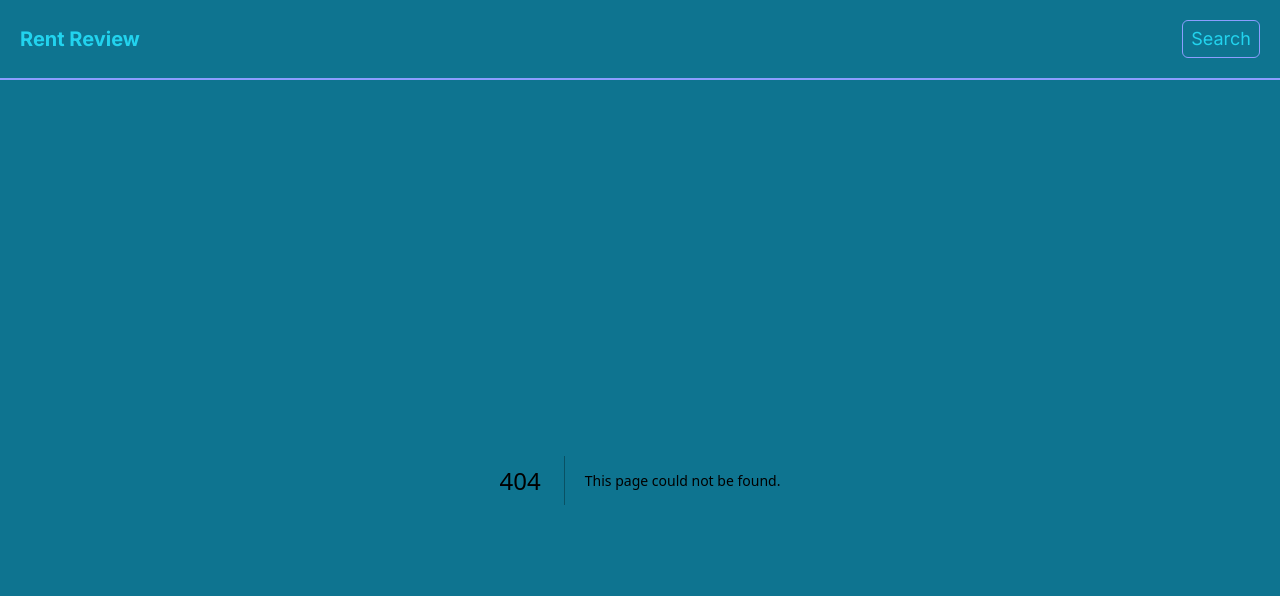
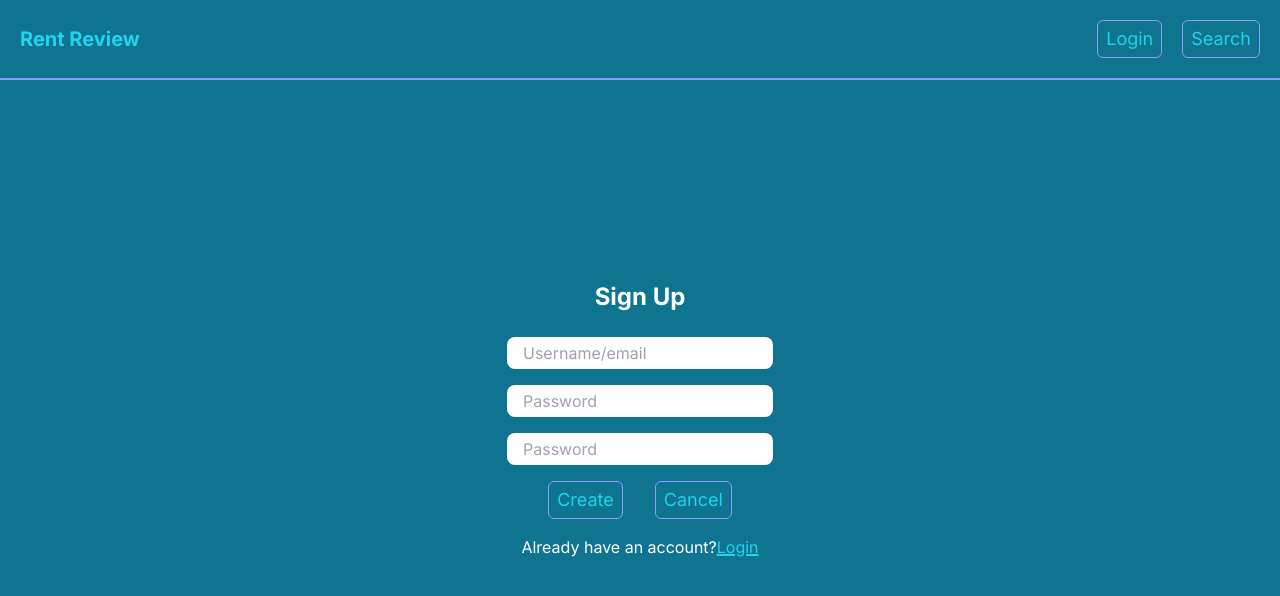
Before and after one commit to CaolanCode/Rent-Review, a Next.js app: page /signup in a window 1280 px wide. Before the commit this address had no page. Shown: the top 596 px of the page. Built offline with nearby package versions, Linux system fonts and the light colour scheme.

Commit message:
commit sign up page and linkBtn component

```diff
--- a/src/app/login/page.js
+++ b/src/app/login/page.js
@@ -1,12 +1,21 @@
 import Button from "@/components/ui/Button"
+import Link from "next/link"
 
 export default function Login() {
   return (
     <div className="flex items-center justify-center h-[90vh] pb-[5vh]">
       <form action="" className="flex flex-col gap-4 items-center">
         <h1 className="text-white font-bold text-2xl pb-2">Login</h1>
-        <input type="text" placeholder="Username/email" className="px-4 py-1 rounded-lg" />
-        <input type="password" placeholder="Password" className="px-4 py-1 rounded-lg"/>
+        <input
+          type="text"
+          placeholder="Username/email"
+          className="px-4 py-1 rounded-lg"
+        />
+        <input
+          type="password"
+          placeholder="Password"
+          className="px-4 py-1 rounded-lg"
+        />
         <div className="flex items-center gap-8">
           <Button
             type="submit"
@@ -17,6 +26,7 @@ export default function Login() {
             name="Cancel"
           />
         </div>
+        <p className="text-white">Don&#39;t have an account&#63; <Link href={"/signup"} className="underline decoration-2 text-primary" >Sign up</Link></p>
       </form>
     </div>
   )
--- a/src/app/search/page.js
+++ b/src/app/search/page.js
@@ -2,7 +2,11 @@
 export default function SearchPage() {
   return (
     <div className="flex justify-center items-center h-[90vh]">
-      <input type="text" className="px-10 py-3 border-accent border-2 rounded-3xl text-center focus:outline-none" placeholder="Zip-Code"/>
+      <input
+        type="text"
+        className="px-10 py-3 border-accent border-2 rounded-3xl text-center focus:outline-none"
+        placeholder="Zip-Code"
+      />
     </div>
   )
 }
--- /dev/null
+++ b/src/app/signup/page.js
@@ -0,0 +1,45 @@
+import Button from "@/components/ui/Button"
+import Link from "next/link"
+
+export default function SignUp() {
+  return (
+    <div className="flex items-center justify-center h-[90vh] pb-[5vh]">
+      <form action="" className="flex flex-col gap-4 items-center">
+        <h1 className="text-white font-bold text-2xl pb-2">Sign Up</h1>
+        <input
+          type="text"
+          placeholder="Username/email"
+          className="px-4 py-1 rounded-lg focus:outline-none"
+        />
+        <input
+          type="password"
+          placeholder="Password"
+          className="px-4 py-1 rounded-lg focus:outline-none"
+        />
+        <input
+          type="password"
+          placeholder="Password"
+          className="px-4 py-1 rounded-lg focus:outline-none"
+        />
+        <div className="flex items-center gap-8">
+          <Button
+            type="submit"
+            name="Create"
+          />
+          <Button
+            type="reset"
+            name="Cancel"
+          />
+        </div>
+        <p
+          className="text-white">Already have an account&#63;
+          <Link
+            href={"/login"}
+            className="underline decoration-2 text-primary" >
+              Login
+          </Link>
+        </p>
+      </form>
+    </div>
+  )
+}
--- a/src/components/header.js
+++ b/src/components/header.js
@@ -1,4 +1,4 @@
-import SearchBtn from "./ui/searchBtn"
+import LinkBtn from "./ui/LinkBtn"
 import Link from "next/link"
 
 export default function Header() {
@@ -7,7 +7,16 @@ export default function Header() {
       <h1 className="text-xl font-bold text-primary cursor-pointer hover:text-sky">
         <Link href="/">Rent Review</Link>
       </h1>
-      <SearchBtn />
+      <div className="flex gap-5">
+        <LinkBtn
+          path="/login"
+          name="Login"
+        />
+        <LinkBtn
+          path="/search"
+          name="Search"
+        />
+      </div>
     </header>
   )
 }
--- a/src/components/ui/Button.js
+++ b/src/components/ui/Button.js
@@ -1,7 +1,9 @@
 
 export default function Button({type, name}) {
   return (
-    <button type={type} className="text-lg border py-1 px-2 rounded-md border-accent text-primary cursor-pointer hover:bg-neutral">
+    <button
+      type={type}
+      className="text-lg border py-1 px-2 rounded-md border-accent text-primary cursor-pointer hover:bg-neutral">
       {name}
     </button>
   )
--- a/src/components/ui/searchBtn.js
+++ b/src/components/ui/LinkBtn.js
@@ -1,9 +1,12 @@
 import Link from "next/link"
 
-export default function SearchBtn() {
+export default function LinkBtn({path, name}) {
   return (
     <div className="text-lg border py-1 px-2 rounded-md border-accent text-primary cursor-pointer hover:bg-neutral" >
-      <Link href="/search">Search</Link>
+      <Link
+        href={path}>
+          {name}
+      </Link>
     </div>
   )
 }
```
